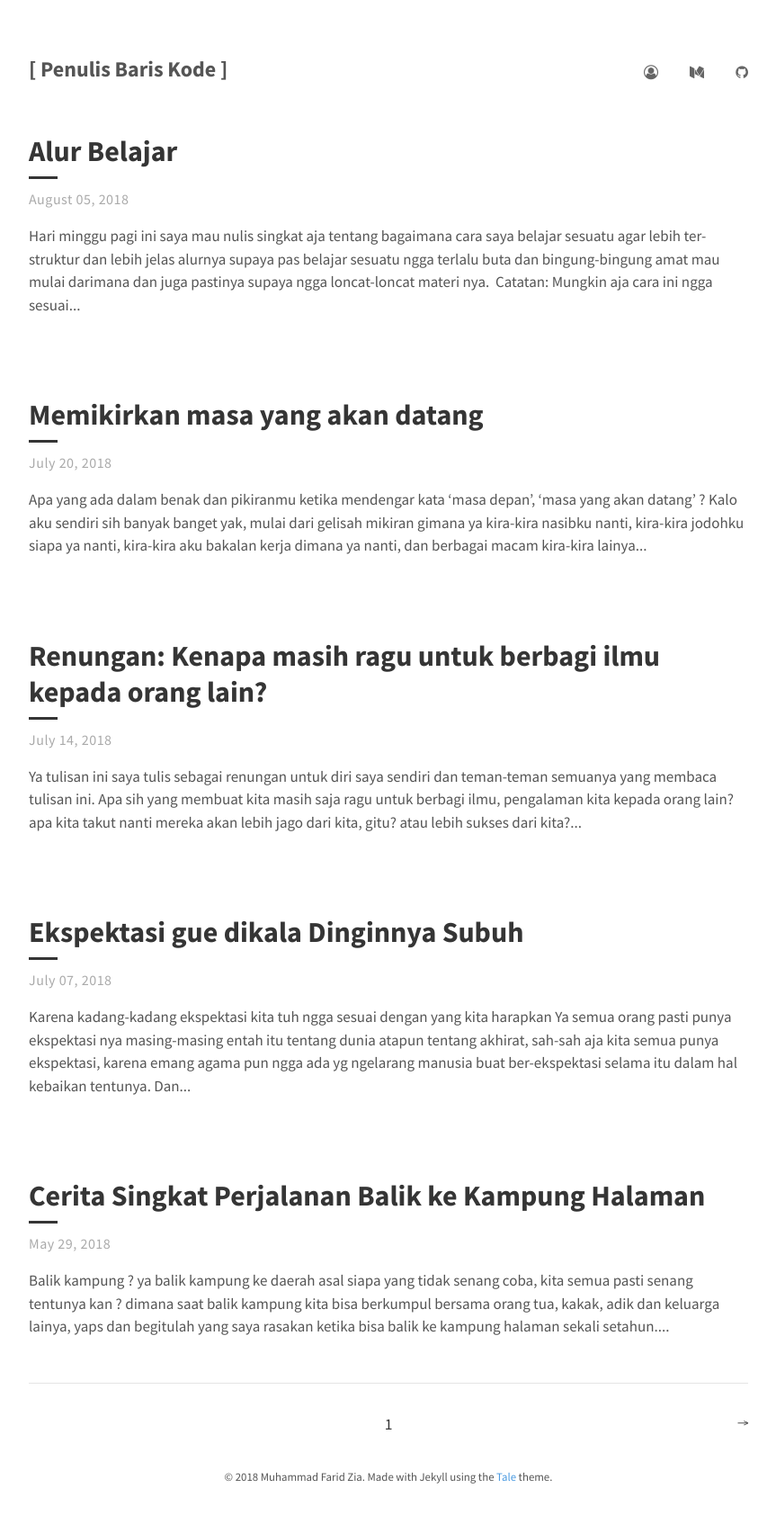
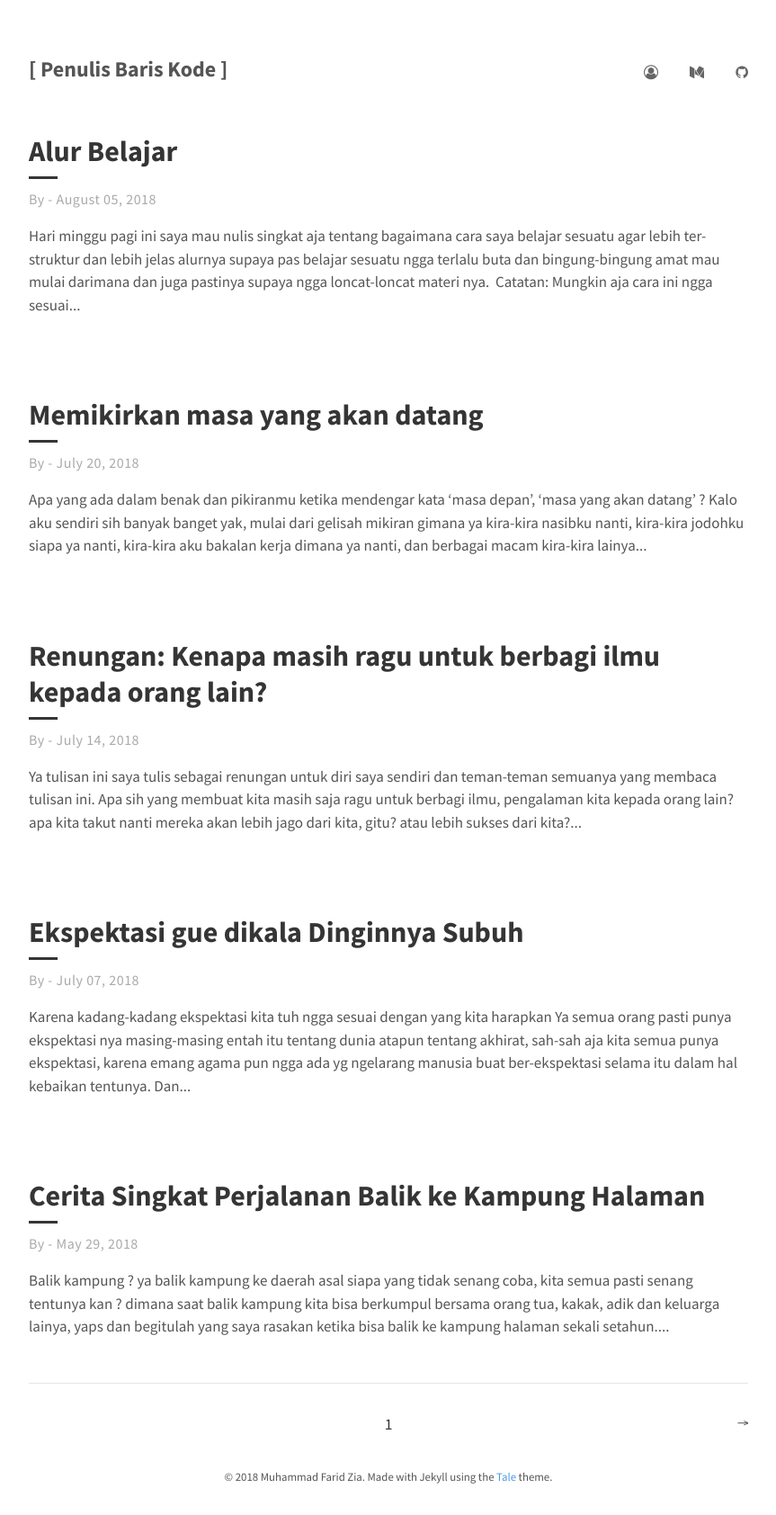
Before and after one commit to mfaridzia/mfaridzia.github.io, a Jekyll site: the page built from index.html, in a window 1280 px wide. Shown: the whole page at 90% size, without its empty margins (208-1071 px from the left). Built offline with Jekyll 4.4.1, drawn with Linux system fonts in a browser that asks for light colours; the list of posts is cut into pages by our own code.

Commit message:
add nickname

```diff
--- a/_layouts/home.html
+++ b/_layouts/home.html
@@ -9,7 +9,7 @@ layout: default
         <h1 class="catalogue-title">{{ post.title }}</h1>
         <div class="catalogue-line"></div>
 
-        <time datetime="{{ post.date }}" class="catalogue-time">{{ post.date | date: "%B %d, %Y" }}</time>
+        <time datetime="{{ post.date }}" class="catalogue-time">By {{ site.author.nickname }} - {{ post.date | date: "%B %d, %Y" }}</time>
 
         <p class="catalogue-text">
           {{ post.content | strip_html | truncatewords: 50 }}
```
